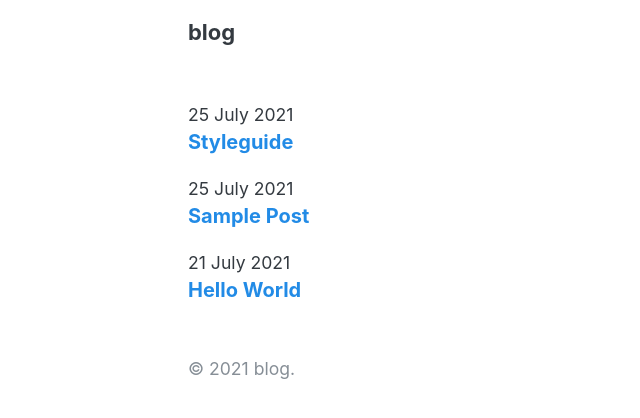
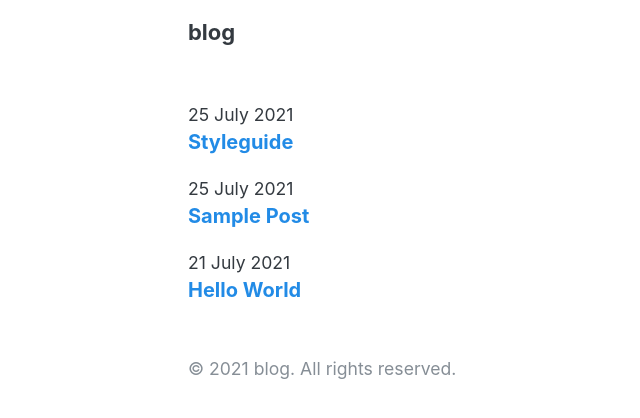
Before and after one commit to mhmdilfaj/blog, a Jekyll site: the page built from index.html, in a window 1280 px wide. Shown: the top 418 px of the page, without its empty margins (146-786 px from the left). Built offline with Jekyll 4.4.1, drawn with Linux system fonts in a browser that asks for light colours.

Commit message:
Update default.html

```diff
--- a/_layouts/default.html
+++ b/_layouts/default.html
@@ -22,7 +22,7 @@
       {{ content }}
     </main>
     <footer class="mt-3 mb-3">
-      <small class="text-muted">© 2021 {{ site.title }}.</small>
+      <small class="text-muted">© 2021 {{ site.title }}. All rights reserved.</small>
     </footer>
   </body>
 </html>
```
